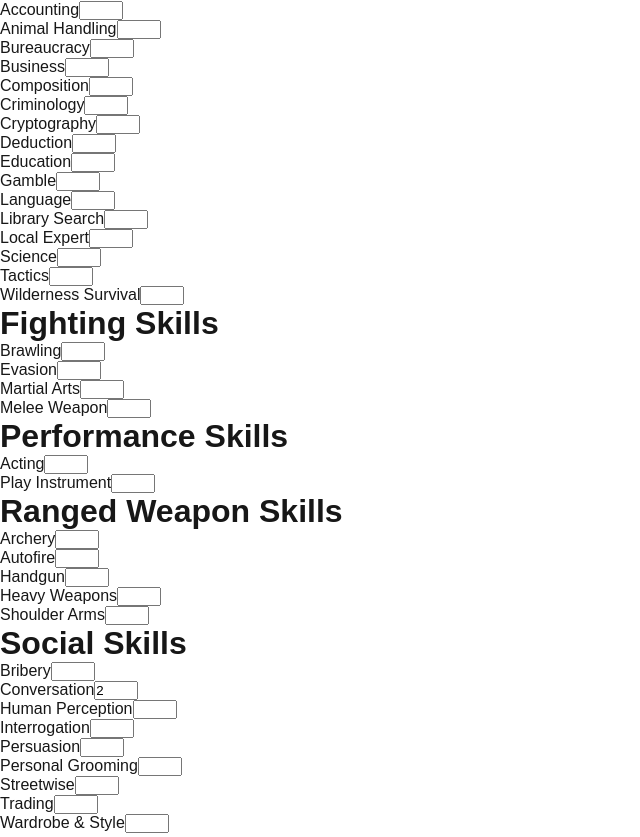
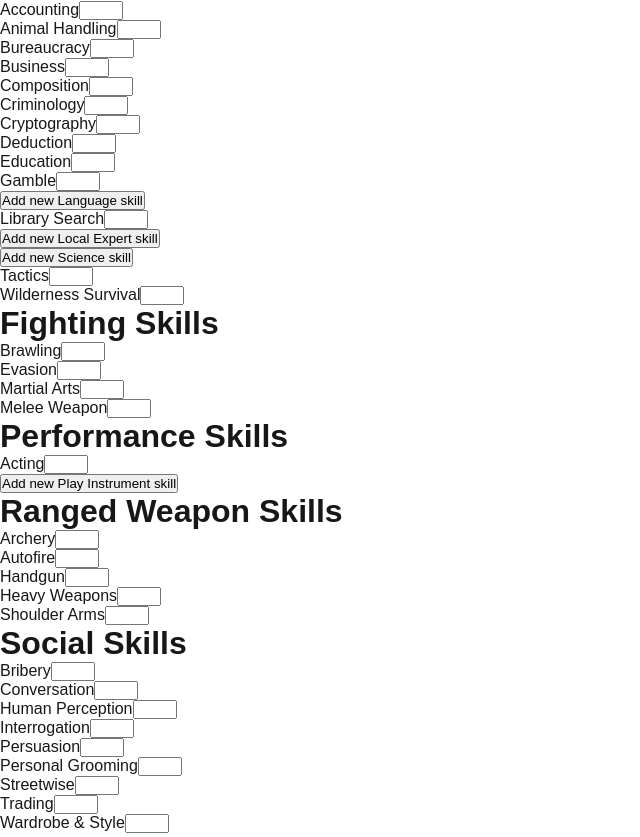
Before and after one commit to ninikigal/choomfie, a Next.js app: page /character in a window 1280 px wide. Shown: the part 506-1343 px from the top of the page, without its empty margins (0-640 px from the left). Built offline with nearby package versions, Linux system fonts and the light colour scheme.

Commit message:
Added - multiplier for skills with 2 cost - prevented skill allocation from going over limit - custom skill wip boilerplate implementation

```diff
--- a/app/character/formTypes.tsx
+++ b/app/character/formTypes.tsx
@@ -146,22 +146,8 @@ export interface StatsFormData {
     movement: number | null;
 }
 
-export interface languageSkill {
-    name: string | null;
-    skillPoints: number | null;
-}
 
-export interface localExpertSkill {
-    name: string | null;
-    skillPoints: number | null;
-}
-
-export interface scienceSkill {
-    name: string | null;
-    skillPoints: number | null;
-}
-
-export interface playInstrumentSkill {
+export interface CustomSkill {
     name: string | null;
     skillPoints: number | null;
 }
@@ -196,10 +182,10 @@ export interface SkillsFormData {
     deducation: number | null;
     education: number | null;
     gamble: number | null;
-    language: languageSkill[] | null;
+    language: CustomSkill[] | null;
     librarySearch: number | null;
-    localExpert: localExpertSkill[] | null;
-    science: scienceSkill[] | null;
+    localExpert: CustomSkill[] | null;
+    science: CustomSkill[] | null;
     tactics: number | null;
     wildernessSurvival: number | null;
     // fighting skills
@@ -209,7 +195,7 @@ export interface SkillsFormData {
     meleeWeappon: number | null;
     // performance skills
     acting: number | null;
-    playInstrument: playInstrumentSkill[] | null;
+    playInstrument: CustomSkill[] | null;
     // ranged weapon skills
     archery: number | null;
     autofire: number | null;
@@ -453,7 +439,7 @@ export function createEmptyStepData<T extends keyof FormData>(step: T, role?: st
                     shoulderArms: null,
                     // social skills
                     bribery: null,
-                    conversation: 2,
+                    conversation: null,
                     humanPerception: null,
                     interrogation: null,
                     persuasion: null,
--- /dev/null
+++ b/app/character/skills-components/CustomSkillForm.tsx
@@ -0,0 +1,27 @@
+import { CustomSkill } from "../formTypes";
+
+interface CustomSkillFormProps {
+    skillName: string;
+    value: CustomSkill[];
+    setValue: (subSkills: CustomSkill[]) => void;
+}
+
+const CustomSkillForm = ({ skillName, value, setValue }: CustomSkillFormProps) => {
+
+    const addNewSkill = () => {
+        setValue([...value, {name: "lol", skillPoints: null} as CustomSkill])
+    }
+
+    return (
+        <div>
+            {value.map((skill, index) => (
+                <div key={index}>
+                    <h1>hello</h1>
+                </div>
+            ))}
+            <button type="button" onClick={addNewSkill}>Add new {skillName} skill</button>
+        </div>
+    )
+}
+
+export default CustomSkillForm;
--- a/app/character/skills.tsx
+++ b/app/character/skills.tsx
@@ -1,8 +1,9 @@
 "use client"
 
-import { useState, useEffect } from "react";
+import React, { useState, useEffect } from "react";
 import { useForm } from "react-hook-form";
-import { MethodFormData, SkillsFormData } from "./formTypes";
+import { CustomSkill, MethodFormData, SkillsFormData } from "./formTypes";
+import CustomSkillInput from "./skills-components/CustomSkillForm";
 
 interface SkillsFormProps {
     data: SkillsFormData
@@ -15,6 +16,8 @@ interface Skill {
     label: string;
     min?: number;
     max?: number;
+    cost?: number;
+    isCustom?: boolean;
 }
 
 type SkillConfig = Record<string, Record<string, Skill>>
@@ -37,7 +40,7 @@ const skillsConfig: SkillConfig = {
     },
     "Control": {
         driveLandVehicle: { label: "Drive Land Vehicle" },
-        pilotAirVehicle: { label: "Pilot Air Vehicle" },
+        pilotAirVehicle: { label: "Pilot Air Vehicle", cost: 2 },
         pilotSeaVehicle: { label: "Pilot Sea Vehicle" },
         riding: { label: "Riding" },
     },
@@ -52,28 +55,28 @@ const skillsConfig: SkillConfig = {
         deducation: { label: "Deduction" },
         education: { label: "Education", min: 2 },
         gamble: { label: "Gamble" },
-        language: { label: "Language" },
+        language: { label: "Language", isCustom: true },
         librarySearch: { label: "Library Search" },
-        localExpert: { label: "Local Expert" },
-        science: { label: "Science" },
+        localExpert: { label: "Local Expert", isCustom: true },
+        science: { label: "Science", isCustom: true },
         tactics: { label: "Tactics" },
         wildernessSurvival: { label: "Wilderness Survival" },
     },
     "Fighting" : {
         brawling: { label: "Brawling", min: 2 },
         evasion: { label: "Evasion", min: 2 },
-        martialArts: { label: "Martial Arts" },
+        martialArts: { label: "Martial Arts", cost: 2 },
         meleeWeappon: { label: "Melee Weapon" },
     },
     "Performance": {
         acting: { label: "Acting" },
-        playInstrument: { label: "Play Instrument" },
+        playInstrument: { label: "Play Instrument", isCustom: true},
     },
     "Ranged Weapon": {
         archery: { label: "Archery" },
-        autofire: { label: "Autofire" },
+        autofire: { label: "Autofire", cost: 2 },
         handgun: { label: "Handgun" },
-        heavyWeapons: { label: "Heavy Weapons" },
+        heavyWeapons: { label: "Heavy Weapons", cost: 2 },
         shoulderArms: { label: "Shoulder Arms" },
     },
     "Social": {
@@ -91,13 +94,13 @@ const skillsConfig: SkillConfig = {
         airVehicleTech: { label: "Air Vehicle Tech" },
         basicTech: { label: "Basic Tech" },
         cybertech: { label: "Cybertech" },
-        demolitions: { label: "Demolitions" },
-        electronicsSecurityTech: { label: "Electronics/Security Tech" },
+        demolitions: { label: "Demolitions", cost: 2 },
+        electronicsSecurityTech: { label: "Electronics/Security Tech", cost: 2 },
         firstAid: { label: "First Aid", min: 2 },
         forgery: { label: "Forgery" },
         landVehicleTech: { label: "Land Vehicle Tech" },
         paintDrawSculpt: { label: "Paint/Draw/Sculpt" },
-        paramedic: { label: "Paramedic" },
+        paramedic: { label: "Paramedic", cost: 2 },
         photographyFilm: { label: "Photography & Film" },
         pickLock: { label: "Pick Lock" },
         pickPocket: { label: "Pick Pocket" },
@@ -106,23 +109,45 @@ const skillsConfig: SkillConfig = {
     }
 };
 
+const doubleCostSkills = Object.entries(skillsConfig).flatMap(([category, skills]) => (
+    Object.entries(skills)
+        .filter(([skill, skillProperty]) => skillProperty.cost === 2)
+        .map(([skill, skillproperty]) => (
+            skill
+        ))
+))
+
+const customSkills = Object.entries(skillsConfig).flatMap(([category, skills]) => (
+    Object.entries(skills)
+        .filter(([skill, skillProperty]) => skillProperty.isCustom === true)
+        .map(([skill, skillProperty]) => (
+            skill
+        ))
+))
+
 export default function SkillsForm({data, method, onFormSubmit, onPreviousClick}: SkillsFormProps) {
 
     const initialPoints: number = 86;
     const [availablePoints, setAvailablePoints] = useState<number>(initialPoints)
 
-    const {register, getValues, handleSubmit} = useForm<SkillsFormData>({
+    const {register, getValues, setValue, handleSubmit} = useForm<SkillsFormData>({
         defaultValues: data
     })
 
     const recalculatePoints = () => {
-        const values = getValues();
-        const usedPoints = Object.values(values).reduce((sum, value) => sum + (Number(value) || 0), 0);
+        const entries = Object.entries(getValues());
+
+        let usedPoints = 0;
+        entries.forEach(([skill, skillValue]) => (
+            usedPoints += (doubleCostSkills.includes(skill)) ? (Number(skillValue) * 2 || 0) : (Number(skillValue) || 0)
+        ))
+
         setAvailablePoints(initialPoints - usedPoints);
     }
 
     useEffect(() => {
-        console.log("kappa penis");
+        recalculatePoints();
+        console.log(customSkills);
     }, [])
 
     return (
@@ -136,6 +161,8 @@ export default function SkillsForm({data, method, onFormSubmit, onPreviousClick}
                         {/* Render each skill in category */}
                         {Object.entries(skills).map(([ skill, properties ]) => (
                             <div key={skill}>
+                                {!properties.isCustom ? (
+                                    <>
                                         <label>{properties.label}</label>
                                         <input
                                             type="number"
@@ -147,7 +174,29 @@ export default function SkillsForm({data, method, onFormSubmit, onPreviousClick}
                                             })}
                                             max={properties.max ?? 6}
                                             min={properties.min ?? 0}
+                                            onInput={(e) => {
+                                                const input = e.target as HTMLInputElement;
+                                                const newValue = parseInt(input.value) || 0;
+                                                const currentValue = Number(getValues()[skill as keyof SkillsFormData]);
+                                                const pointCost = doubleCostSkills.includes(skill) ? 2 : 1;
+
+                                                // Only prevent if trying to increment
+                                                if (newValue > currentValue && availablePoints - pointCost < 0) {
+                                                    input.value = String(currentValue);
+                                                    e.preventDefault();
+                                                }
+                                            }}
                                         />
+                                    </>
+                                ) : (
+                                    <CustomSkillInput
+                                        skillName={properties.label}
+                                        value={getValues()[skill as keyof SkillsFormData] as CustomSkill[]|| []}
+                                        setValue={(subSkills) => {
+                                            setValue(skill as keyof SkillsFormData, subSkills as CustomSkill[])
+                                        }}
+                                    />
+                                )}
                             </div>
                         ))}
                     </div>
```
Lines whose indentation alone changed are shown as unchanged.
